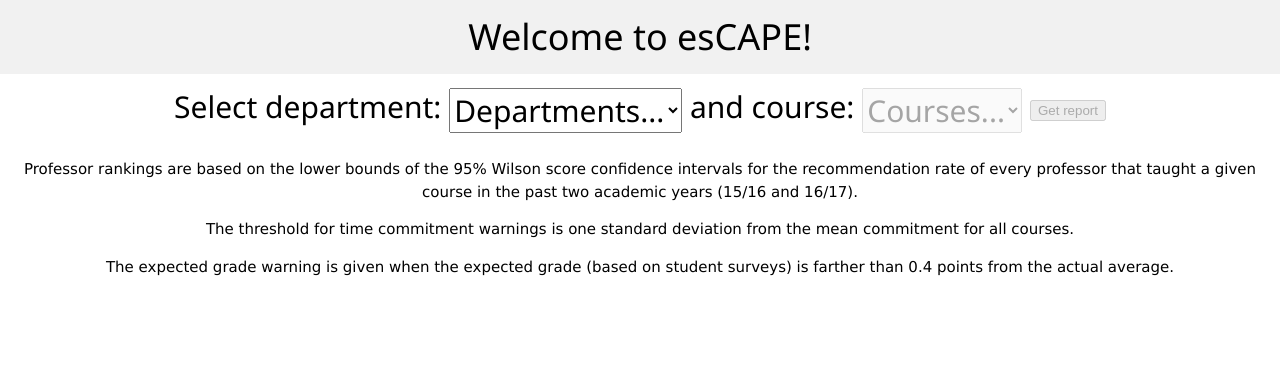
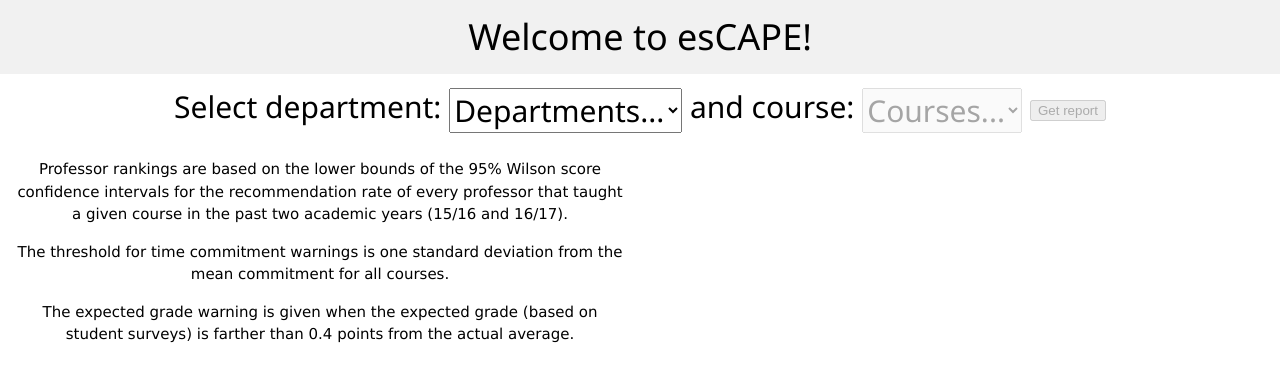
Before and after one commit to andportnoy/smartercapes.com, a Flask app: template templates/home.html in a window 1280 px wide. Shown: the top 382 px of the page. Run offline with Flask 2, Linux system fonts and the light colour scheme; the template is opened without the code that fills it, so the values that code supplies are empty.

Commit message:
change footer width

```diff
--- a/templates/home.html
+++ b/templates/home.html
@@ -32,7 +32,7 @@
         </select>
         <button id="button" onclick="location = select2.options[select2.selectedIndex].value" disabled>Get report</button></h2>
     </div>
-    <footer class="w3-container w3-center w3-margin-bottom">
+    <footer class="w3-container w3-center w3-margin-bottom w3-half">
     <p>Professor rankings are based on the lower bounds of the 95% Wilson score
     confidence intervals for the recommendation rate of every professor that
     taught a given course in the past two academic years (15/16 and 16/17).</p>
```
